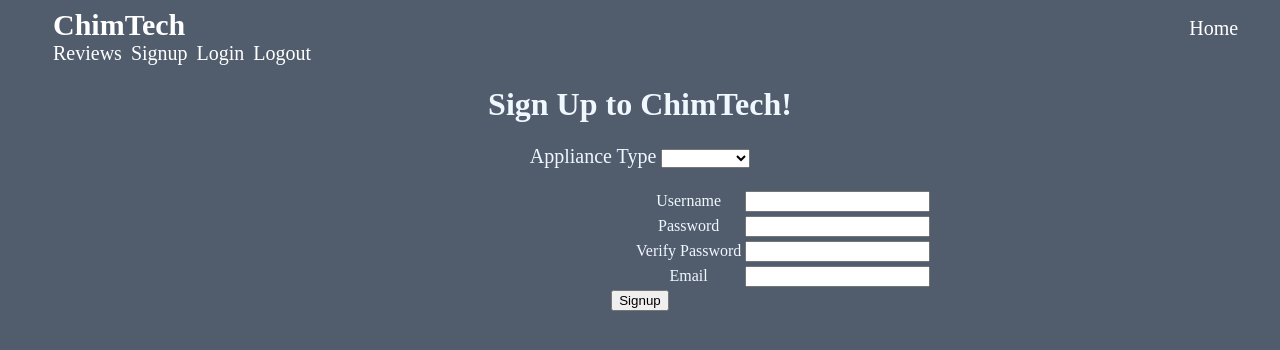
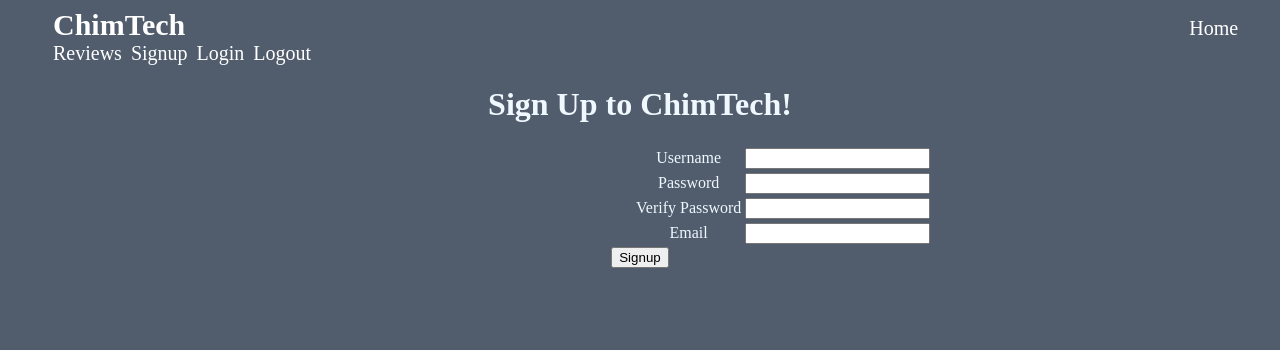
Before and after one commit to alexbrenneman/chimtech, a Flask app: page /signup in a window 1280 px wide. Shown: the top 350 px of the page. Run offline with Flask 2, Linux system fonts and the light colour scheme.

Commit message:
removed appliance feature from signup

```diff
--- a/main.py
+++ b/main.py
@@ -21,7 +21,6 @@ class User(db.Model):
     id = db.Column(db.Integer, primary_key=True)
     username = db.Column(db.String(120), unique=True)
     password = db.Column(db.String(120))
-    appliance = db.Column(db.String(150))
     email = db.Column(db.String(150))
 
 
@@ -45,7 +44,6 @@ def signup():
     valid_password = ''
     username = ''
     email = ''
-    appliance = ''
 
 
     if request.method == 'POST':
@@ -53,7 +51,7 @@ def signup():
         password = request.form['password']
         verify = request.form['verify']
         email = request.form['email']
-        appliance = request.form['appliance']
+
 
         existing_user = User.query.filter_by(username=username).first()
         if not existing_user:
@@ -69,10 +67,8 @@ def signup():
             else:
                 valid_email = "Not a valid email"
 
-
-
-            if valid_username=="" and valid_password=="" and valid_email=="" and appliance=="":
-                new_user = User(username = username, password = password, email = email, appliance = appliance)
+            if valid_username=="" and valid_password=="" and valid_email=="":
+                new_user = User(username = username, password = password, email = email)
                 db.session.add(new_user)
                 db.session.commit()
                 session['username'] = username
@@ -81,7 +77,7 @@ def signup():
         else:
             valid_username = 'Duplicate user'
 
-    return render_template('signup.html', valid_username=valid_username, username=username , valid_password=valid_password , email=email , appliance=appliance)
+    return render_template('signup.html', valid_username=valid_username, username=username , valid_password=valid_password , email=email)
 
 
 @app.route('/welcome', methods=['POST', 'GET'])
--- a/static/js/main.js
+++ b/static/js/main.js
@@ -1,4 +1,3 @@
-
 var slideIndex = 0;
 showSlides();
 
--- a/templates/login.html
+++ b/templates/login.html
@@ -14,5 +14,6 @@
 
 
             <input type="submit" value="Submit">
+        </form>
 </body>
 {% endblock %}
--- a/templates/signup.html
+++ b/templates/signup.html
@@ -8,7 +8,7 @@
         <tr>
             <td><label for="username">Username</label></td>
             <td>
-                <input name="username" type="username" value="{{username}}" ><span style="color: #ff0000">{{valid_username}}</span>
+                <input name="username" type="text" value="{{username}}" ><span style="color: #ff0000">{{valid_username}}</span>
             </td>
         </tr>
         <tr>
@@ -31,20 +31,10 @@
             </td>
         </tr>
 
-        <p>
-            <label for="appliance">Appliance Type</label>
-            <select name="appliance" id = "appliance">
-              <option name="appliance1" value = " "> </option>
-              <option name="appliance2" value = "Woodstove" >Woodstove</option>
-              <option name="appliance3" value = "Fireplace">Fireplace</option>
-              <option name="appliance4" value = "Gas Stove">Gas Stove</option>
-              <option name="appliance5" value = "Gas Logs">Gas Logs</option>
-            </select>
-         </p>
+    </table>
 
+     <input class="button" type="submit" value="Signup"/>
 
-    </table>
-    <input class="button" type="submit" value="Signup"/>
 </form>
 
 
```
Also changed, not shown: templates/welcome.html (+1 -10 lines).
